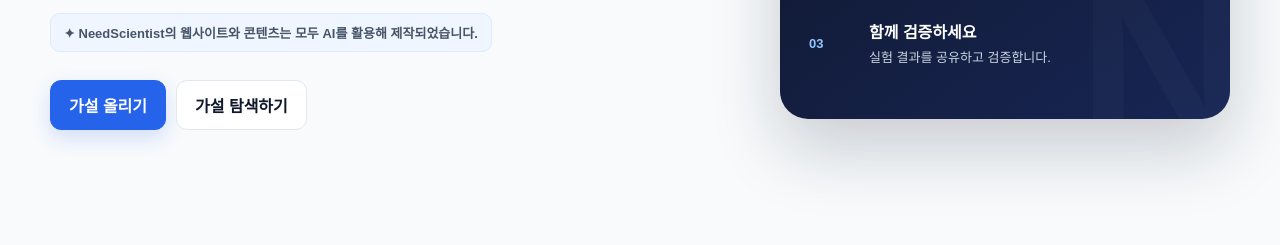
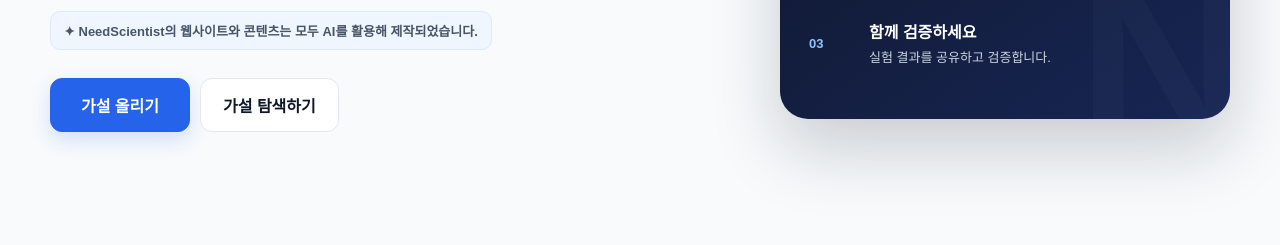
Before and after one commit to NeedScientist/NeedScientist, a website: page index.html in a window 1280 px wide. Shown: the part 412-657 px from the top of the page. Drawn offline with nearby package versions, Linux system fonts and the light colour scheme; no server answers.

Commit message:
Update style.css

```diff
--- a/style.css
+++ b/style.css
@@ -850,3 +850,21 @@ dialog::backdrop {
   }
 
 }
+.hero-buttons .primary {
+  background-color: #2563eb !important;
+  color: #ffffff !important;
+  border: 1px solid #2563eb !important;
+  min-width: 140px;
+  padding: 14px 22px;
+  border-radius: 12px;
+  font-weight: 800;
+}
+
+.hero-buttons .secondary {
+  background-color: #ffffff !important;
+  color: #0f172a !important;
+  border: 1px solid #e2e8f0 !important;
+  padding: 14px 22px;
+  border-radius: 12px;
+  font-weight: 800;
+}
```
